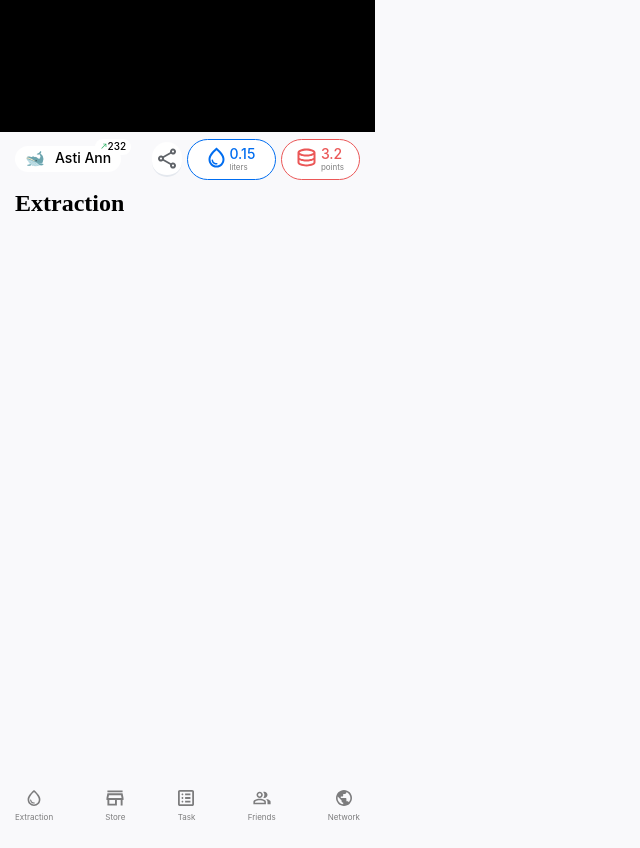
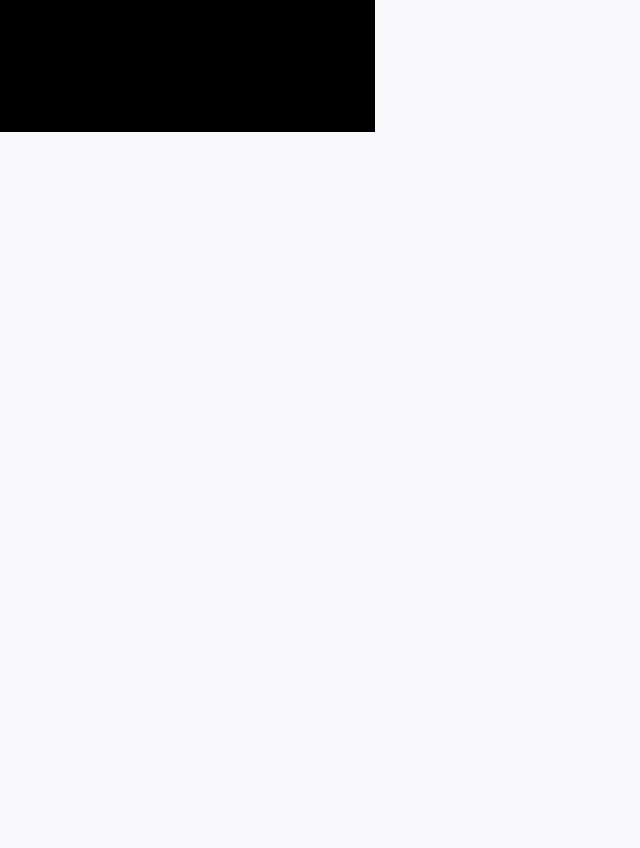
Before and after one commit to mhdnv1/miniapptg, a React (Vite) app: page / in a window 1280 px wide. Shown: the part 680-1528 px from the top of the page, without its empty margins (0-640 px from the left). After the commit the page ends 812 px from the top, so only its background shows below. Built offline with nearby package versions, Linux system fonts and the light colour scheme.

Commit message:
page task

```diff
--- a/src/app/Layout/Layout.tsx
+++ b/src/app/Layout/Layout.tsx
@@ -27,13 +27,6 @@ export const Layout: React.FC = () => {
                 </div>
             )
         }
-      <div>
-        <Header />
-        <div style={{minHeight:"600px"}} className="container">
-          <Outlet />
-        </div>
-        <Menu />
-      </div>
     </>
   );
 };
```
